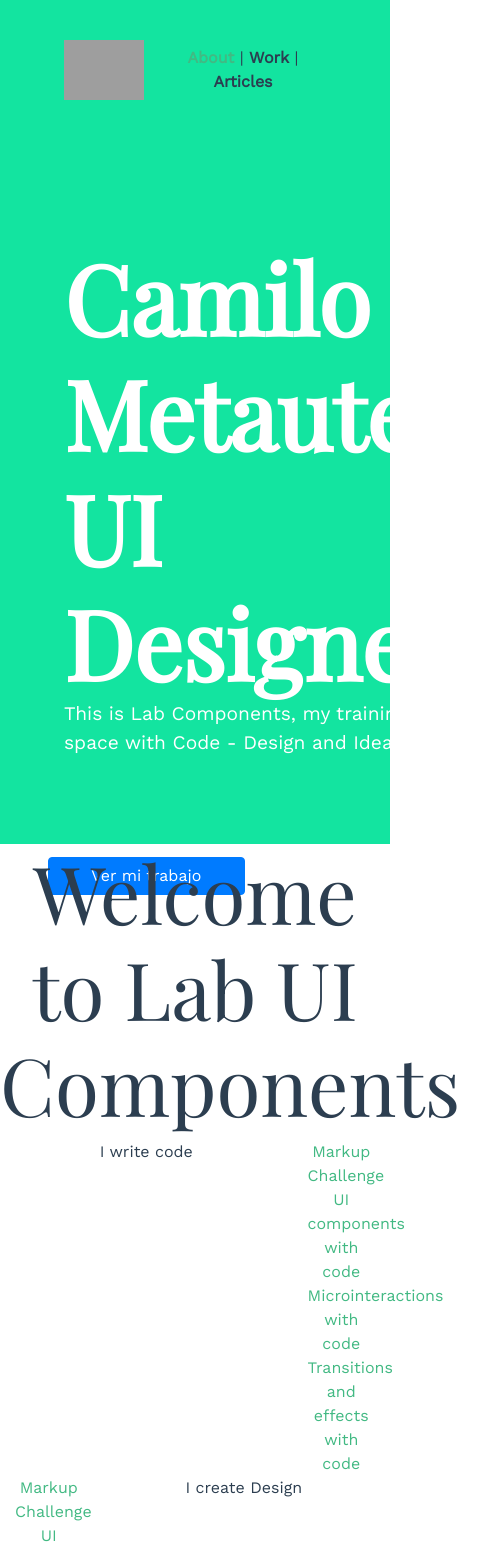
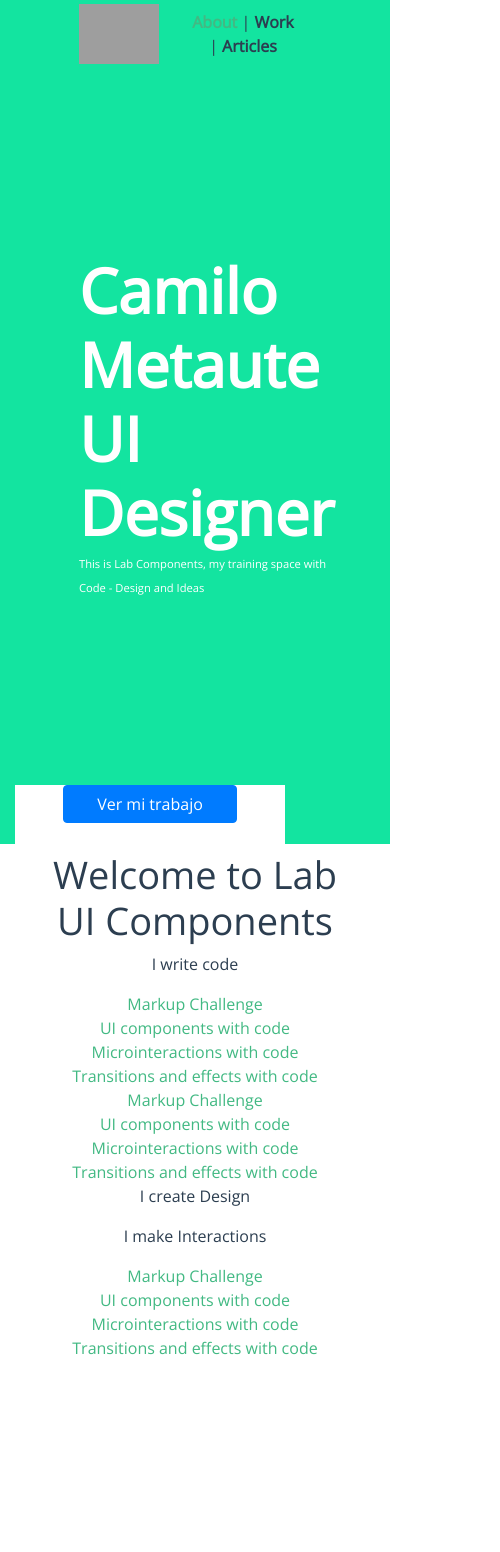
Before and after one commit to milometaute/lab-ui-components, a Vue app: page / in a window 390 px wide. Shown: the top 1552 px of the page, 500 px wide, since content can reach past the window. After the commit the page ends 1360 px from the top, so only its background shows below. Built offline with nearby package versions, Linux system fonts and the light colour scheme; grey boxes are pictures that could not be loaded.

Commit message:
new font and grid adjusments for no scroll on mobile

```diff
--- a/public/index.html
+++ b/public/index.html
@@ -6,8 +6,7 @@
     <meta name="viewport" content="width=device-width,initial-scale=1.0">
     <link rel="icon" href="<%= BASE_URL %>favicon.ico">
     <title>lab-ui-components</title>
-    <link href="https://fonts.googleapis.com/css?family=Playfair+Display&display=swap" rel="stylesheet">
-    <link href="https://fonts.googleapis.com/css?family=Work+Sans&display=swap" rel="stylesheet">
+    <link href="https://fonts.googleapis.com/css?family=Open+Sans&display=swap" rel="stylesheet">
   </head>
   <body>
     <noscript>
--- a/src/App.vue
+++ b/src/App.vue
@@ -1,6 +1,6 @@
 <template>
   <div id="app">
-    <div class="main-content" style="height: 100vh;background-color: #13E4A0;">
+    <div class="main-content container-fluid" style="height: 100vh;background-color: #13E4A0;">
 
       <div class="d-flex align-items-center py-3 px-5 lc-navbar">
         <img alt="Vue logo" class="ml-3 mr-auto" height="60px" src="http://milometaute.com/wp-content/uploads/2018/06/logo-milometaute-02.png">
@@ -45,15 +45,15 @@
         </div>
       </div>
 
+      <router-view/>
     </div>
-
-    <router-view/>
   </div>
 </template>
 
 <style>
+
 #app {
-  font-family:  'Work Sans',sans-serif, 'Playfair Display', serif;
+  font-family: 'Open Sans', sans-serif;
   -webkit-font-smoothing: antialiased;
   -moz-osx-font-smoothing: grayscale;
   text-align: center;
@@ -72,11 +72,6 @@
   color: #42b983;
 }
 
-h1 {
-  font-family: 'Playfair Display';
-  font-size: 5em !important;
-};
-
 .lc-navbar {
   height: 8%;
 }
@@ -86,7 +81,6 @@ h1 {
 }
 
 .lc-header h1 {
-  font-size: 4em;
   font-weight: 800;
   color: white;
 }
@@ -99,13 +93,29 @@ h1 {
 .lc-bottom-menu{
   background-color: white;
   height: 25%;
-  transition: all .3s ease-in-out;
 }
+
+/* Font Size scale
+  based on: https://marvelapp.com/styleguide/design/typography */
+.font-size-xxs    {font-size: 10px;}
+.font-size-xs     {font-size: 12px;}
+.font-size-sm     {font-size: 14px;}
+.font-size-md     {font-size: 16px;}
+.font-size-lg     {font-size: 18px;}
+.font-size-xl     {font-size: 20px;}
+.font-size-xxl    {font-size: 28px;}
+.font-size-xxxl   {font-size: 38px;}
+.font-size-xxxxl  {font-size: 46px;}
 
 @media (max-width: 992px) {
   .lc-header {
     height: 85%;
   }
+
+  .lc-header span {
+    font-size: .7em;
+  }
+
   .lc-bottom-menu {
     height: 8%;
   }
--- a/src/components/HelloWorld.vue
+++ b/src/components/HelloWorld.vue
@@ -1,13 +1,16 @@
 <template>
-  <div class="hello">
-    <h1>{{ msg }}</h1>
   <div class="container">
     <div class="row">
-        <div class="col-9">
+      <div class="col-12">
+        <h1 class="font-size-xxxl">{{ msg }}</h1>
+      </div>
+    </div>
+    <div class="row">
+      <div class="col-12 col-md-9">
         <p>I write code</p>
 
       </div>
-        <div class="col-3">
+      <div class="col-12 col-md-3">
         <a class="d-block" href="">Markup Challenge</a>
         <a class="d-block" href="">UI components with code</a>
         <a class="d-block" href="">Microinteractions with code</a>
@@ -16,30 +19,28 @@
     </div>
 
     <div class="row">
-        <div class="col-3">
+      <div class="col-12 col-md-3">
         <a class="d-block" href="">Markup Challenge</a>
         <a class="d-block" href="">UI components with code</a>
         <a class="d-block" href="">Microinteractions with code</a>
         <a class="d-block" href="">Transitions and effects with code</a>
       </div>
-        <div class="col-9">
+      <div class="col-12 col-md-9">
         <p>I create Design</p>
       </div>
     </div>
 
     <div class="row">
-        <div class="col-9">
+      <div class="col-12 col-md-9">
         <p>I make Interactions</p>
       </div>
-        <div class="col-3">
+      <div class="col-12 col-md-3">
         <a class="d-block" href="">Markup Challenge</a>
         <a class="d-block" href="">UI components with code</a>
         <a class="d-block" href="">Microinteractions with code</a>
         <a class="d-block" href="">Transitions and effects with code</a>
       </div>
     </div>
-    </div>
-
   </div>
 </template>
 
```
Lines whose indentation alone changed are shown as unchanged.
